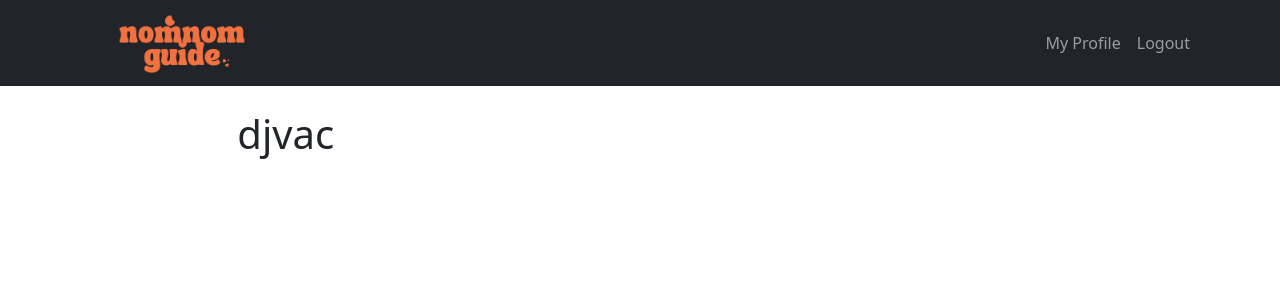
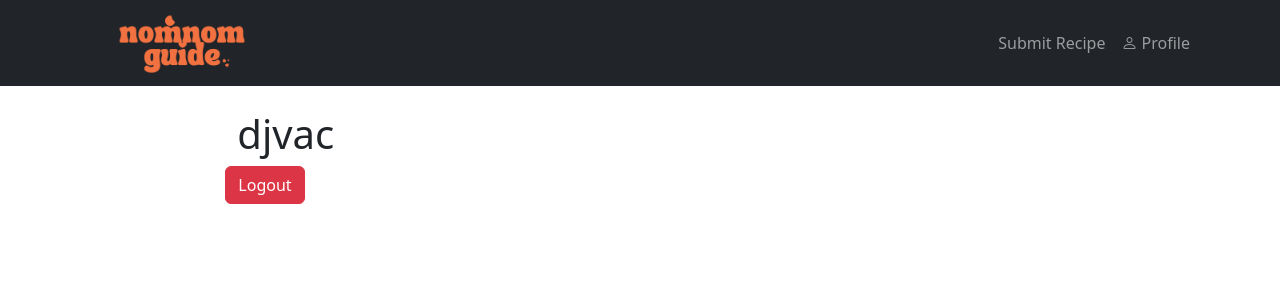
Before and after one commit to b0kja85/nomnom-guide, a Django app: page /profile/ in a window 1280 px wide. Shown: the top 300 px of the page. Run offline with Django 3.2, Linux system fonts and the light colour scheme; a user stored in the database is signed in; some libraries are stand-ins or nearby versions.

Commit message:
Navbar Fix

```diff
--- a/recipes/templates/recipes/base.html
+++ b/recipes/templates/recipes/base.html
@@ -26,6 +26,7 @@
         <a class="navbar-brand" href="{% url 'recipes-home' %}">
           <img src="{% static 'images/nomnom.png' %}" style="width: 200px; height: auto;">
         </a>
+
         <button
           class="navbar-toggler"
           type="button"
@@ -37,14 +38,10 @@
         >
           <span class="navbar-toggler-icon"></span>
         </button>
+
         <div class="collapse navbar-collapse" id="navbarNav">
           <ul class="navbar-nav ms-auto">
             {% if not user.is_authenticated %}
-            <li class="nav-item">
-              <a class="nav-link " style="height: 50px; line-height: 50px;" href="{% url 'recipes-create' %}"
-                >Submit Recipe</a
-              >
-            </li>
             <li class="nav-item">
                 <a class="nav-link bi bi-person fs-3" href="{% url 'user-profile' %}">
                 </a>
@@ -54,15 +51,16 @@
             </li>
             {% else %}
             <li class="nav-item">
-              <a class="nav-item nav-link" href="{% url 'user-profile' %}"
-                >My Profile</a
+              <a class="nav-link "  href="{% url 'recipes-create' %}"
+                >Submit Recipe</a
               >
             </li>
             <li class="nav-item">
-              <a class="nav-item nav-link" href="{% url 'user-logout' %}"
-                >Logout</a
+              <a class="nav-item nav-link bi bi-person" href="{% url 'user-profile' %} "
+                >  Profile</a
               >
             </li>
+
             {% endif %}
           </ul>
         </div>
--- a/users/templates/users/login.html
+++ b/users/templates/users/login.html
@@ -10,8 +10,9 @@
       <legend class="border-bottom mb-4">Log In!</legend>
       {{ form|crispy }}
     </fieldset>
+
     <div class="form-group py-3">
-      <input class="btn btn-outline-primary" type="submit" value="Login" />
+      <input class="btn btn-outline-warning" type="submit" value="Login" />
     </div>
   </form>
   <div class="border-top pt-3">
--- a/users/templates/users/profile.html
+++ b/users/templates/users/profile.html
@@ -7,5 +7,10 @@
   <h1>{{ user.username}}</h1>
 </div>
 
+<form method="POST" action="{% url 'user-logout' %}">
+  {% csrf_token %}
+  <button type="submit" class="btn btn-danger">Logout</button>
+</form>
+
 <!-- -->
 {% endblock content %}
```
Also changed, not shown: db.sqlite3.
